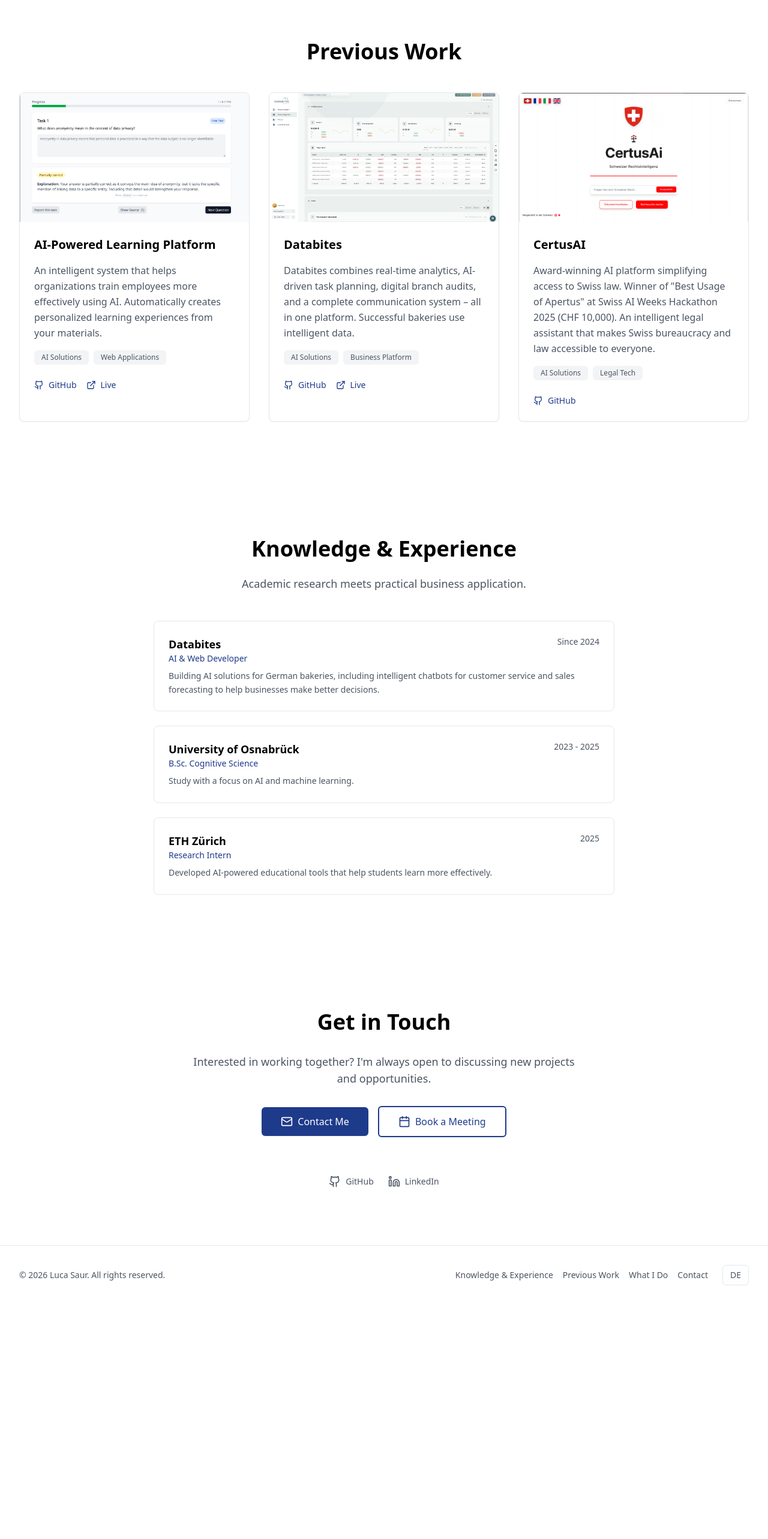
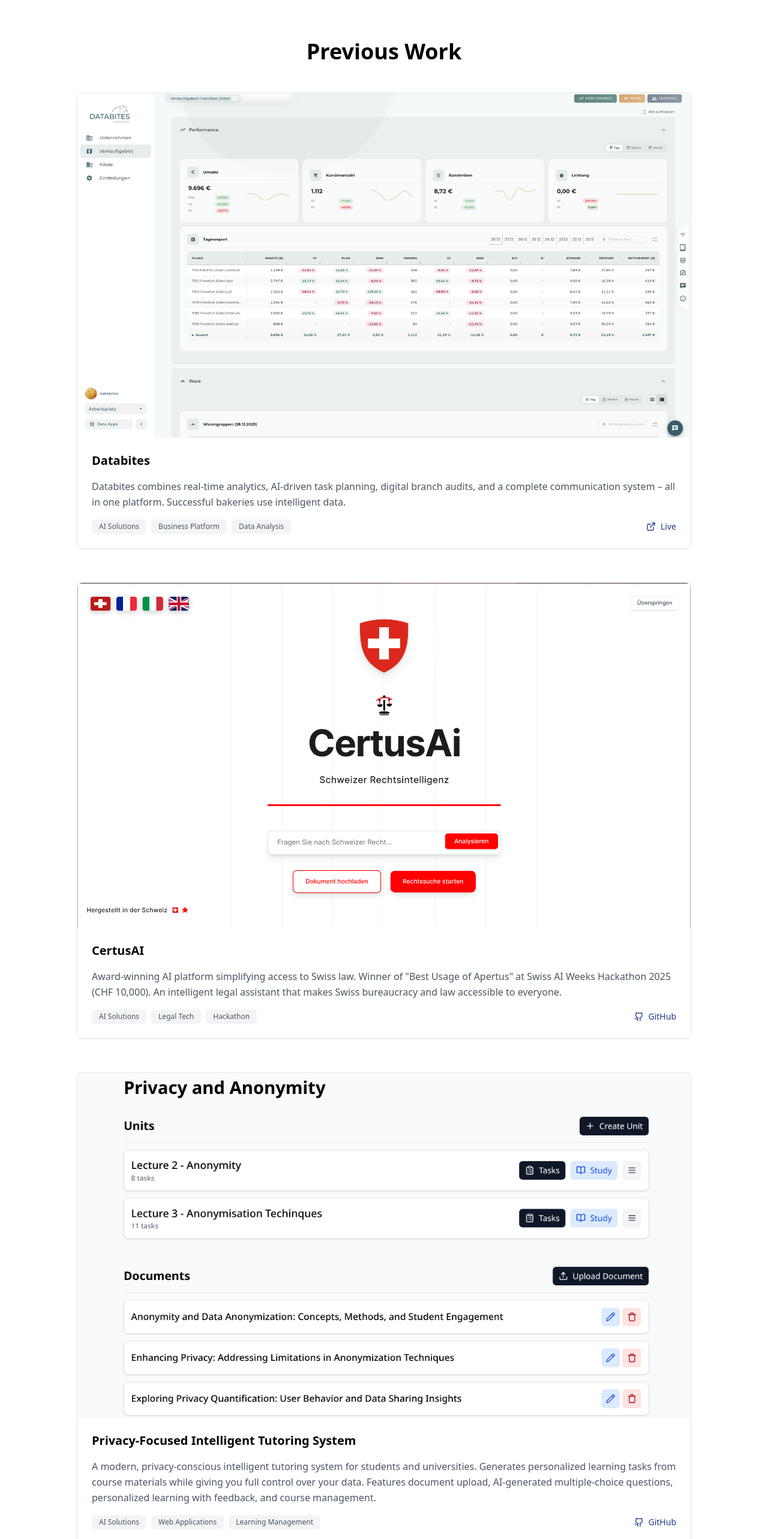
Before and after one commit to saurluca/personal-website, a React (Vite) app: page / in a window 1280 px wide. Shown: the part 1406-3972 px from the top of the page at 60% size. Before the commit the page ends 3581 px from the top, so only its background shows below. Built offline with nearby package versions, Linux system fonts and the light colour scheme.

Commit message:
feat: update ProjectCard component to support optional GitHub URL and improve layout; add new image assets

```diff
--- a/src/components/ProjectCard.tsx
+++ b/src/components/ProjectCard.tsx
@@ -5,7 +5,7 @@
   title: string;
   description: string;
   tech: string;
-  githubUrl: string;
+  githubUrl?: string;
   liveUrl?: string;
   image?: string;
 }
@@ -14,12 +14,12 @@
   return (
     <div className="bg-background border border-border rounded-lg overflow-hidden shadow-sm hover:shadow-md transition-shadow">
       {/* Screenshot */}
-      <div className="aspect-video bg-gray-100 overflow-hidden">
+      <div className="aspect-[16/9] bg-gray-100 overflow-hidden">
         {image ? (
           <img
             src={image}
             alt={`${title} screenshot`}
-            className="w-full h-full object-cover scale-100"
+            className="w-full h-full object-cover"
           />
         ) : (
           <PhotoPlaceholder className="w-full h-full rounded-none" />
@@ -31,7 +31,8 @@
         <h3 className="text-xl font-bold text-text">{title}</h3>
         <p className="text-text-secondary leading-relaxed">{description}</p>
 
-        {/* Tech Stack */}
+        {/* Tech Stack and Links */}
+        <div className="flex items-center justify-between gap-4 flex-wrap">
           <div className="flex flex-wrap gap-2">
             {tech.split(', ').map((item, index) => (
               <span
@@ -43,8 +44,9 @@
             ))}
           </div>
 
-        {/* Links */}
-        <div className="flex items-center gap-4 pt-2">
+          {(githubUrl || liveUrl) && (
+            <div className="flex items-center gap-4">
+              {githubUrl && githubUrl !== 'undefined' && (
                 <a
                   href={githubUrl}
                   target="_blank"
@@ -54,6 +56,7 @@
                   <Github className="w-4 h-4" />
                   GitHub
                 </a>
+              )}
               {liveUrl && (
                 <a
                   href={liveUrl}
@@ -66,6 +69,8 @@
                 </a>
               )}
             </div>
+          )}
+        </div>
       </div>
     </div>
   );
--- a/src/components/Projects.tsx
+++ b/src/components/Projects.tsx
@@ -6,19 +6,10 @@
 
   const projects = [
     {
-      title: t('projects.its.title'),
-      description: t('projects.its.description'),
-      tech: t('projects.its.tech'),
-      githubUrl: 'https://github.com/saurluca/its',
-      liveUrl: 'https://tutor.ethz.ch',
-      image: '/2.png',
-    },
-    {
       title: t('projects.databites.title'),
       description: t('projects.databites.description'),
       tech: t('projects.databites.tech'),
-      githubUrl: 'https://databites.de/',
-      liveUrl: 'https://databites.de/',
+      liveUrl: "https://databites.de/",
       image: '/databites.png',
     },
     {
@@ -26,19 +17,25 @@
       description: t('projects.certusai.description'),
       tech: t('projects.certusai.tech'),
       githubUrl: 'https://github.com/saurluca/CertusAI',
-      liveUrl: undefined,
       image: '/certus-ai.png',
+    },
+    {
+      title: t('projects.its.title'),
+      description: t('projects.its.description'),
+      tech: t('projects.its.tech'),
+      githubUrl: 'https://github.com/saurluca/its',
+      image: '/image2.png',
     },
   ];
 
   return (
     <section id="projects" className="py-16 md:py-24 px-4 sm:px-6 lg:px-8 bg-background">
-      <div className="max-w-7xl mx-auto">
+      <div className="max-w-5xl mx-auto">
         <h2 className="text-3xl sm:text-4xl font-bold text-text mb-12 text-center">
           {t('projects.title')}
         </h2>
 
-        <div className="grid grid-cols-1 md:grid-cols-2 lg:grid-cols-3 gap-8">
+        <div className="space-y-14">
           {projects.map((project, index) => (
             <ProjectCard key={index} {...project} />
           ))}
--- a/src/content/translations.ts
+++ b/src/content/translations.ts
@@ -38,23 +38,23 @@
         projects: {
             title: 'Previous Work',
             its: {
-                title: 'AI-Powered Learning Platform',
-                description: 'An intelligent system that helps organizations train employees more effectively using AI. Automatically creates personalized learning experiences from your materials.',
-                tech: 'AI Solutions, Web Applications',
+                title: 'Privacy-Focused Intelligent Tutoring System',
+                description: 'A modern, privacy-conscious intelligent tutoring system for students and universities. Generates personalized learning tasks from course materials while giving you full control over your data. Features document upload, AI-generated multiple-choice questions, personalized learning with feedback, and course management.',
+                tech: 'AI Solutions, Web Applications, Learning Management',
                 github: 'View on GitHub',
                 live: 'Live Demo',
             },
             databites: {
                 title: 'Databites',
                 description: 'Databites combines real-time analytics, AI-driven task planning, digital branch audits, and a complete communication system – all in one platform. Successful bakeries use intelligent data.',
-                tech: 'AI Solutions, Business Platform',
+                tech: 'AI Solutions, Business Platform, Data Analysis',
                 github: 'View Website',
                 live: 'Visit Website',
             },
             certusai: {
                 title: 'CertusAI',
                 description: 'Award-winning AI platform simplifying access to Swiss law. Winner of "Best Usage of Apertus" at Swiss AI Weeks Hackathon 2025 (CHF 10,000). An intelligent legal assistant that makes Swiss bureaucracy and law accessible to everyone.',
-                tech: 'AI Solutions, Legal Tech',
+                tech: 'AI Solutions, Legal Tech, Hackathon',
                 github: 'View on GitHub',
                 live: 'View Project',
             },
@@ -127,23 +127,23 @@
         projects: {
             title: 'Bisherige Arbeit',
             its: {
-                title: 'KI-gestützte Lernplattform',
-                description: 'Ein intelligentes System, das Organisationen hilft, Mitarbeiter effektiver mit KI zu schulen. Erstellt automatisch personalisierte Lernerfahrungen aus Ihren Materialien.',
-                tech: 'KI-Lösungen, Webanwendungen',
+                title: 'Datenschutzorientiertes Intelligentes Tutoring-System',
+                description: 'Ein modernes, datenschutzorientiertes intelligentes Tutoring-System für Studierende und Universitäten. Erstellt personalisierte Lernaufgaben aus Kursmaterialien und gibt Ihnen volle Kontrolle über Ihre Daten.',
+                tech: 'Webanwendungen, Lernmanagement System, KI-Lösungen',
                 github: 'Auf GitHub ansehen',
                 live: 'Live Demo',
             },
             databites: {
                 title: 'Databites',
                 description: 'Databites vereint Echtzeit-Analytics, KI-gesteuerte Aufgabenplanung, digitale Filialaudits und ein vollständiges Kommunikationssystem – alles in einer Plattform. Erfolgreiche Bäckereien nutzen intelligente Daten.',
-                tech: 'KI-Lösungen, Geschäftsplattform',
+                tech: 'Geschäftsplattform, Datenanalyse, KI-Lösungen',
                 github: 'Website ansehen',
                 live: 'Zur Website',
             },
             certusai: {
                 title: 'CertusAI',
                 description: 'Preisgekrönte KI-Plattform, die den Zugang zum Schweizer Recht vereinfacht. Gewinner von "Best Usage of Apertus" bei Swiss AI Weeks Hackathon 2025 (CHF 10.000). Ein intelligenter Rechtsassistent, der Schweizer Bürokratie und Recht für alle zugänglich macht.',
-                tech: 'KI-Lösungen, Legal Tech',
+                tech: 'KI-Lösungen, Legal Tech, Hackathon',
                 github: 'Auf GitHub ansehen',
                 live: 'Projekt ansehen',
             },
```
Also changed, not shown: public/image.png, public/image2.png (added). Lines whose indentation alone changed are shown as unchanged.
